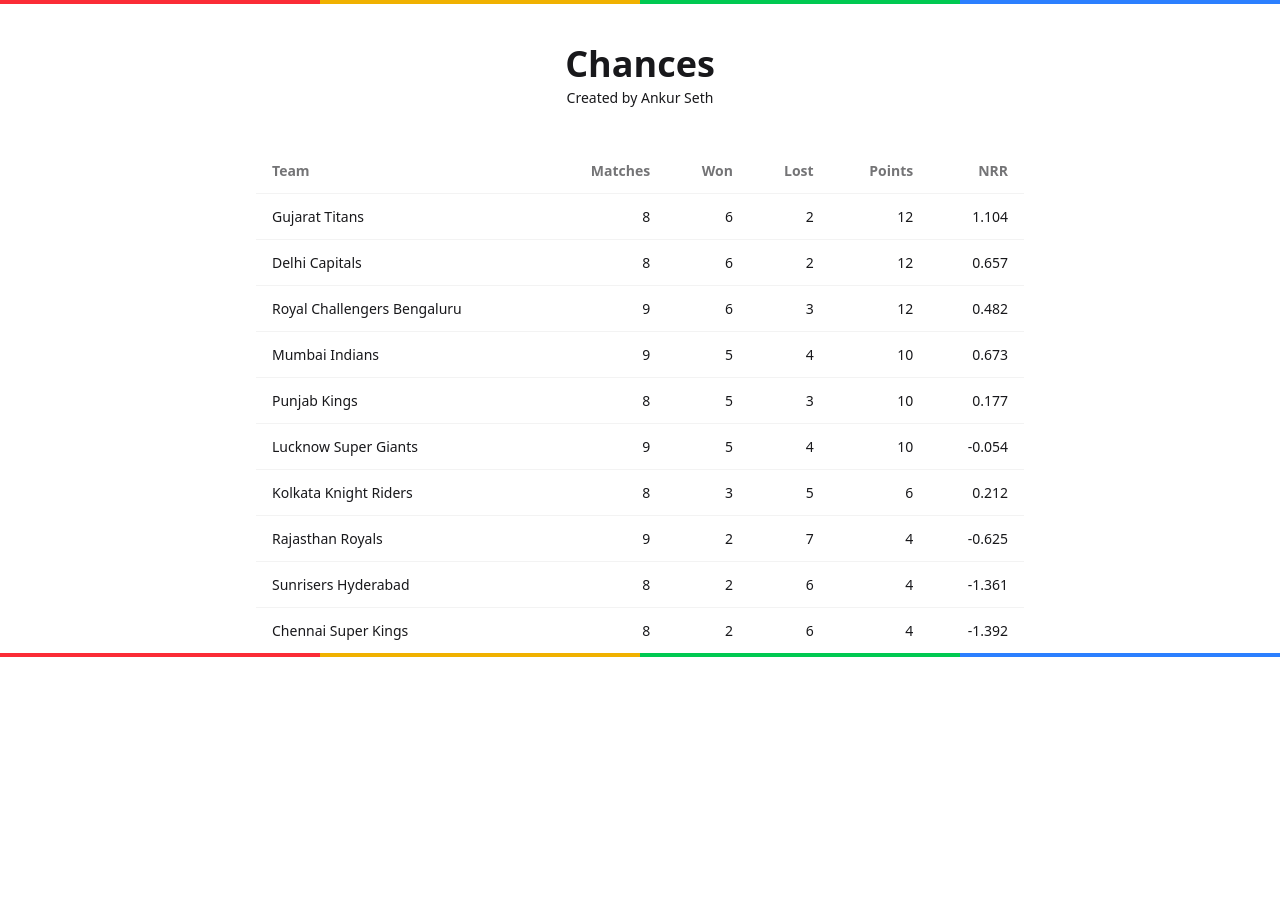
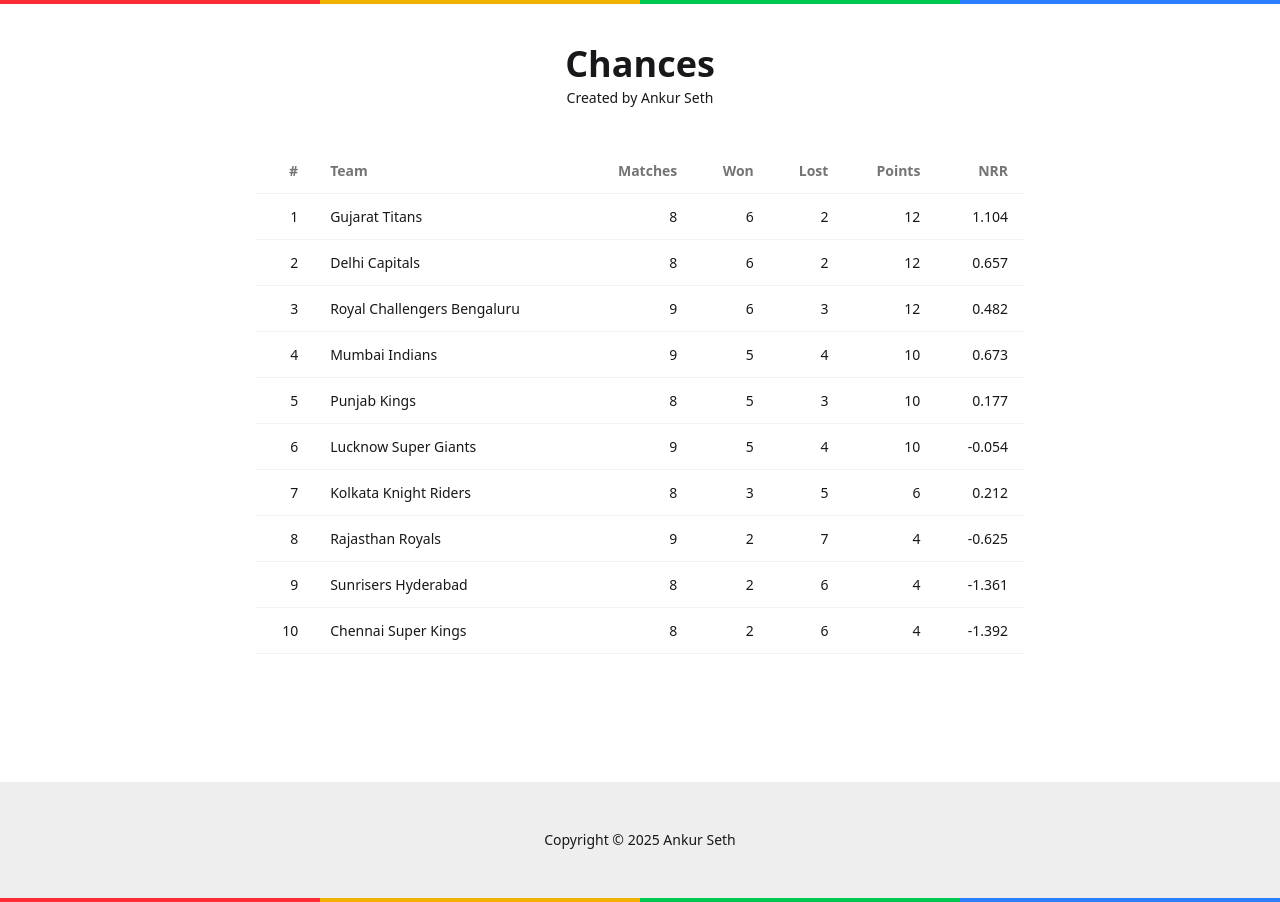
Before and after one commit to iaseth/ipl-2025-app, a SvelteKit app: page / in a window 1280 px wide. Before the commit the page ends 800 px from the top, so only its background shows below. Built offline with nearby package versions, Linux system fonts and the light colour scheme.

Commit message:
Added footer

```diff
--- a/src/routes/+page.svelte
+++ b/src/routes/+page.svelte
@@ -21,6 +21,7 @@
 	<table class="table max-w-3xl mx-auto text-right">
 		<thead>
 			<tr>
+				<th>#</th>
 				<th class="text-left">Team</th>
 				<th>Matches</th>
 				<th>Won</th>
@@ -31,8 +32,9 @@
 		</thead>
 
 		<tbody>
-			{#each pointsTable as team}
+			{#each pointsTable as team, index}
 				<tr>
+					<td>{index+1}</td>
 					<td class="text-left">{team.team}</td>
 					<td>{team.matches}</td>
 					<td>{team.wins}</td>
@@ -40,9 +42,22 @@
 					<td>{team.points}</td>
 					<td>{team.nrr}</td>
 				</tr>
+
+				<tr hidden>
+					<td></td>
+					<td colspan="6" class="text-center"></td>
+				</tr>
 			{/each}
 		</tbody>
 	</table>
 </section>
 
+<footer class="h-32"></footer>
+
+<footer class="footer sm:footer-horizontal footer-center bg-base-300 text-base-content px-4 py-12">
+	<aside>
+		<p>Copyright © {new Date().getFullYear()} Ankur Seth</p>
+	</aside>
+</footer>
+
 <RainbowBorder />
```
